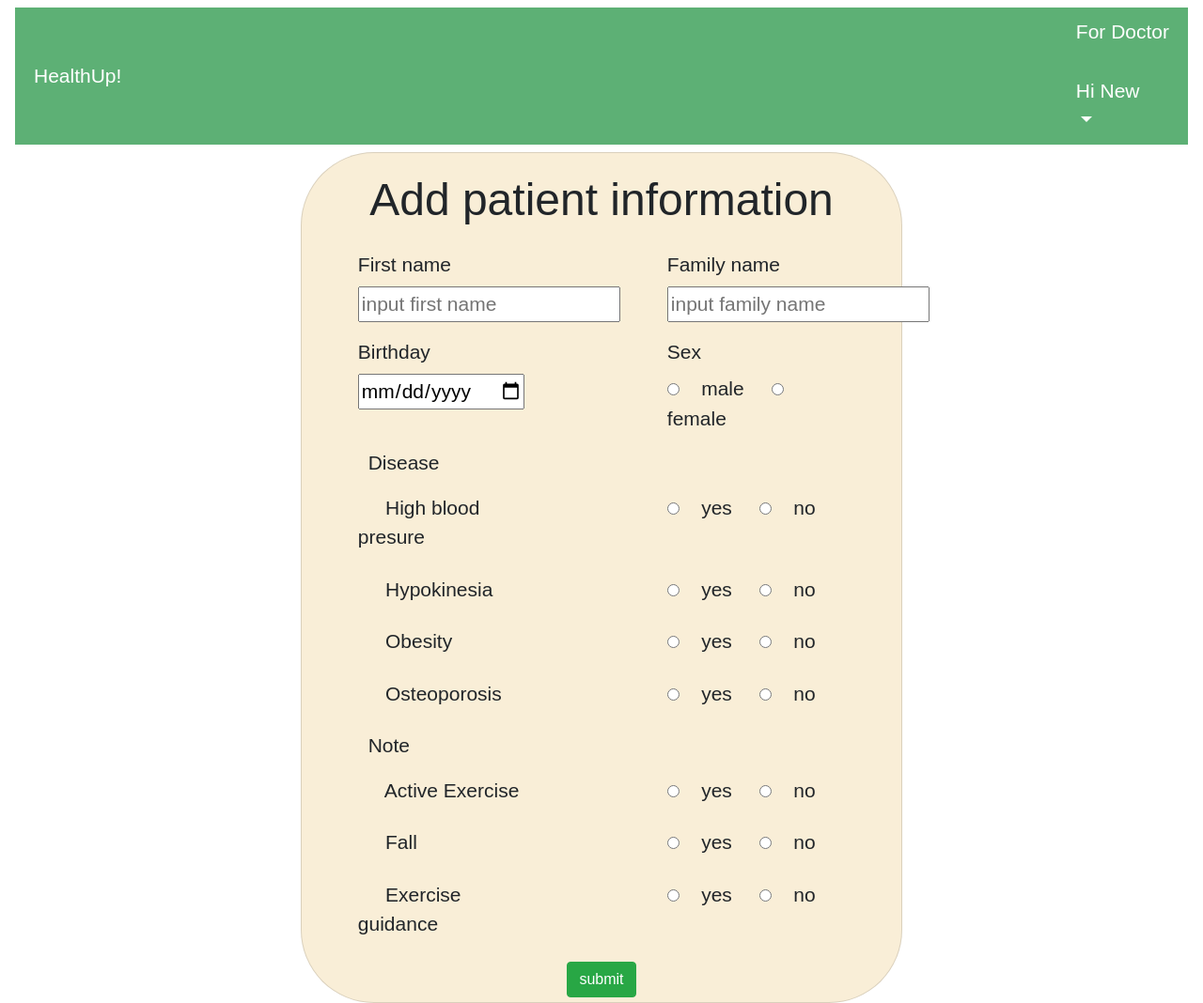
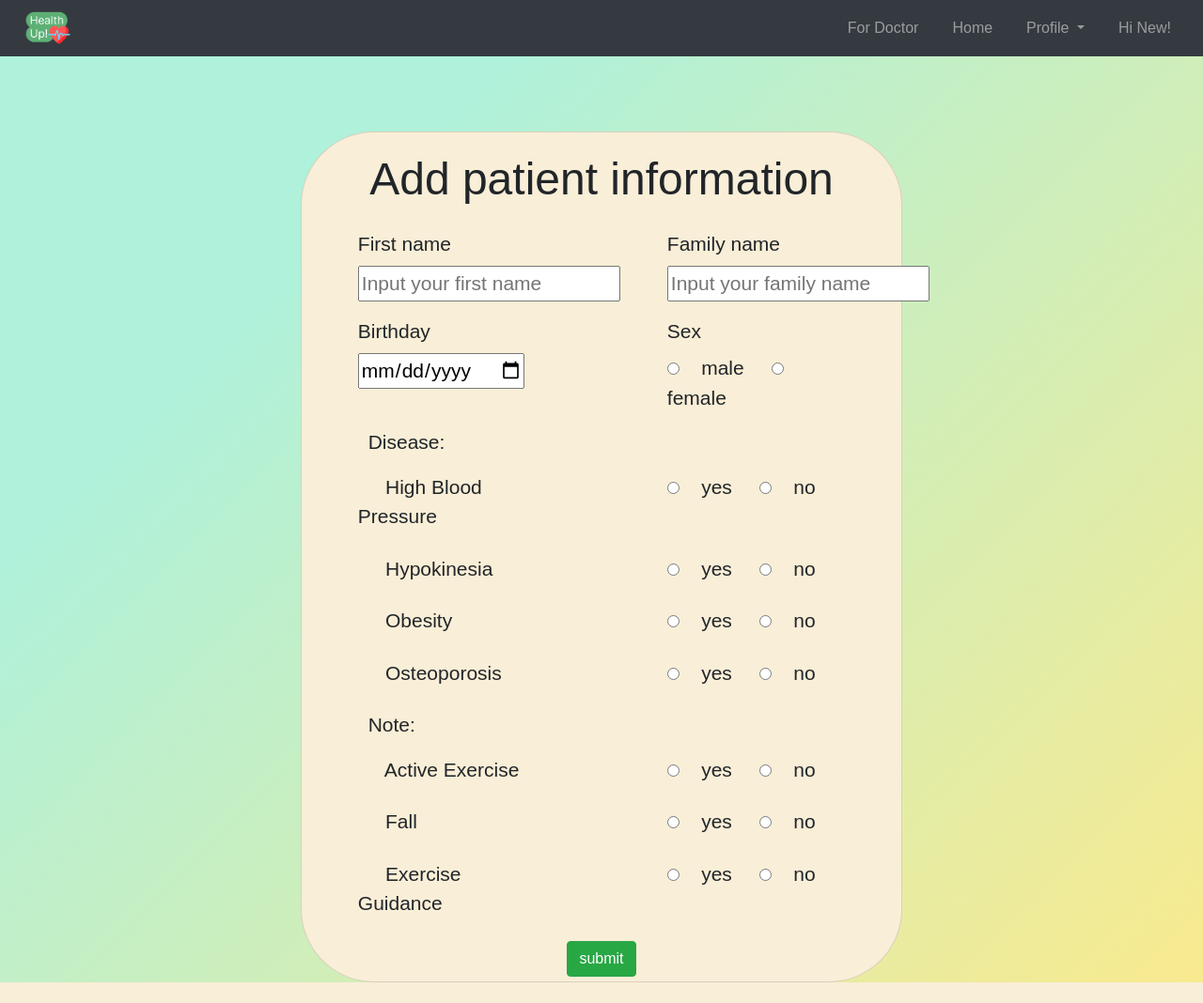
Before and after one commit to taveesub/HealthUp, a Django app: template templates/doctor.html in a window 1280 px wide. Shown: the whole page at 94% size. After the commit the page ends 1046 px from the top, so only its background shows below. Run offline with Django 3.2, Linux system fonts and the light colour scheme; the template is opened without the code that fills it, so the values that code supplies are empty; some libraries are stand-ins or nearby versions.

Commit message:
edit nav complete

```diff
--- a/templates/doctor.html
+++ b/templates/doctor.html
@@ -34,6 +34,8 @@
             margin: 0;
             font-size: 21px;
             font-family: Arial, Helvetica, sans-serif;
+            background-color: #f9ea8f;
+            background-image: linear-gradient(315deg, #f9ea8f 0%, #aff1da 74%);
         }
 
         .container-fluid {
@@ -55,12 +57,13 @@
             margin: 10px;
         }
 
-        a.navbar-brand {
-            font-size: 21px;
+        a.dropdown-item {
+            font-size: 15px;
         }
 
-        a.dropdown-menu {
-            font-size: 15px;
+        nav {
+            height: 60px;
+            font-size: medium;
         }
 
         .fname {
@@ -85,34 +88,53 @@
             background-color: green;
 
         }
+
+        .emptySpace {
+            margin-bottom: 80px;
+        }
     </style>
 
 
 </head>
 
 <body>
-    <nav class="navbar">
-        <div class="container-fluid">
-            <div class="navbar-header">
-                <a class="navbar-brand" href="#">HealthUp!</a>
+
+    <nav class="navbar navbar-expand-sm bg-dark navbar-dark">
+        <!-- Brand -->
+        <a class="navbar-brand" href="#"><img src="../static/images/LogoHU.png" alt="logo" width="50px" height="50px"></a>
+
+        <!-- Links -->
+        <ul class="navbar-nav ml-auto">
+          <li class="nav-item">
+            <a class="nav-link" href="#">For Doctor</a>
+          </li>
+          <li class="nav-item">
+            <a class="nav-link" href="#">Home</a>
+          </li>
+
+
+          <!-- Dropdown -->
+          <li class="nav-item dropdown">
+            <a class="nav-link dropdown-toggle" href="#" id="navbardrop" data-toggle="dropdown">
+              Profile
+            </a>
+            <div class="dropdown-menu">
+              <a class="dropdown-item" href="#">Setting</a>
+              <a class="dropdown-item" href="#">About Us</a>
+              <a class="dropdown-item" href="#">Log Out</a>
+
             </div>
-            <ul class="nav navbar-nav navbar-right">
-                <li><a href="#">For Doctor</a></li>
-                <li><a href="#"><span class="glyphicon glyphicon-home"></span></a></li>
-                <li><a href="#">Hi New</a></li>
-                <li><a class="dropdown-toggle" data-toggle="dropdown" href="#"><span
-                            class="glyphicon glyphicon-user"></span>
-                        <span class="caret"></span></a>
-                    <ul class="dropdown-menu">
-                        <li><a href="#">Setting</a></li>
-                        <li><a href="#">About Us</a></li>
-                        <li><a href="#">Log Out</a></li>
-                    </ul>
-                </li>
+            <li class="nav-item">
+              <a class="nav-link" href="#">Hi New!</a>
+            </li>
+          </li>
+        </ul>
+      </nav>
 
-            </ul>
-        </div>
-    </nav>
+    <div class="emptySpace">
+        <h1></h1>
+    </div>
+
 
     <div class="card container col d-flex flex-column justify-content-center w-50 h-50">
         <h1 align="center" class="mt-3">Add patient information</h1>
@@ -120,12 +142,12 @@
         <div class="row justify-content-around mt-3">
             <div class="col-4">
                 <label for="firstname">First name</label><br>
-                <input type="text" name="fname" placeholder="input first name" required>
+                <input type="text" name="fname" placeholder="Input your first name" required>
             </div>
 
             <div class="col-4">
                 <label for="flname">Family name</label><br>
-                <input type="text" name="flname" placeholder="input family name" required>
+                <input type="text" name="flname" placeholder="Input your family name" required>
             </div>
         </div>
 
@@ -143,11 +165,11 @@
         </div>
 
         <div class="col mt-3">
-            <label class="d-flex col mt-3 ml-4"> &nbsp; Disease</label>
+            <label class="d-flex col mt-3 ml-4"> &nbsp; Disease:</label>
         </div>
 
         <div class="row justify-content-around mt-3">
-            <label class="col-4" for="dicease"> &nbsp;&nbsp;&nbsp;&nbsp; High blood presure</label>
+            <label class="col-4" for="dicease"> &nbsp;&nbsp;&nbsp;&nbsp; High Blood Pressure</label>
             <div class="col-4">
                 <input type="radio" name="High blood presure" required> &nbsp;&nbsp; yes &nbsp;&nbsp;&nbsp;
                 <input type="radio" name="High blood presure"> &nbsp;&nbsp; no &nbsp;&nbsp;&nbsp;
@@ -180,7 +202,7 @@
 
 
         <div class="col mt-3">
-            <label class="d-flex col mt-3 ml-4"> &nbsp; Note</label>
+            <label class="d-flex col mt-3 ml-4"> &nbsp; Note:</label>
         </div>
 
         <div class="row justify-content-around mt-3">
@@ -200,7 +222,7 @@
         </div>
 
         <div class="row justify-content-around mt-3 ">
-            <label class="col-4" for="dicease"> &nbsp;&nbsp;&nbsp;&nbsp; Exercise guidance</label>
+            <label class="col-4" for="dicease"> &nbsp;&nbsp;&nbsp;&nbsp; Exercise Guidance</label>
             <div class="col-4">
                 <input type="radio" name="Exercise guidance" required> &nbsp;&nbsp; yes &nbsp;&nbsp;&nbsp;
                 <input type="radio" name="Exercise guidance"> &nbsp;&nbsp; no &nbsp;&nbsp;&nbsp;
```
Also changed, not shown: templates/detail_clip.html (added, +142 -0 lines), templates/recommand.html (+49 -27 lines), templates/welcome.html (+2 -5 lines), templates/detail.html (deleted), templates/detail_noclip.html (added).
